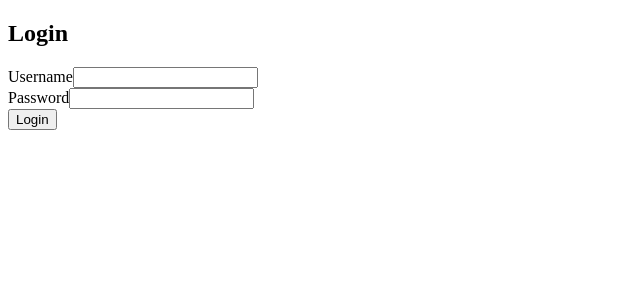
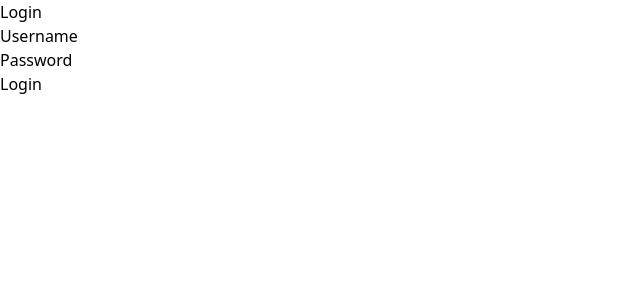
Before and after one commit to jakubednarz/material-flow-pk, a React (Create React App) app in the folder web-app/: page /login in a window 1280 px wide. Shown: the top 300 px of the page, without its empty margins (0-640 px from the left). Built offline with nearby package versions, Linux system fonts and the light colour scheme; no server answers.

Commit message:
chore: tailwind init

```diff
--- a/web-app/src/styles/global.css
+++ b/web-app/src/styles/global.css
@@ -0,0 +1,3 @@
+@import "tailwindcss/base";
+@import "tailwindcss/components";
+@import "tailwindcss/utilities";
--- /dev/null
+++ b/web-app/tailwind.config.js
@@ -0,0 +1,10 @@
+/** @type {import('tailwindcss').Config} */
+module.exports = {
+  content: [
+    "./src/**/*.{js,jsx,ts,tsx}",
+  ],
+  theme: {
+    extend: {},
+  },
+  plugins: [],
+}
```
Also changed, not shown: web-app/package.json (+6 -1 lines), 1 other file (tests, documents, lock files or other folders).
